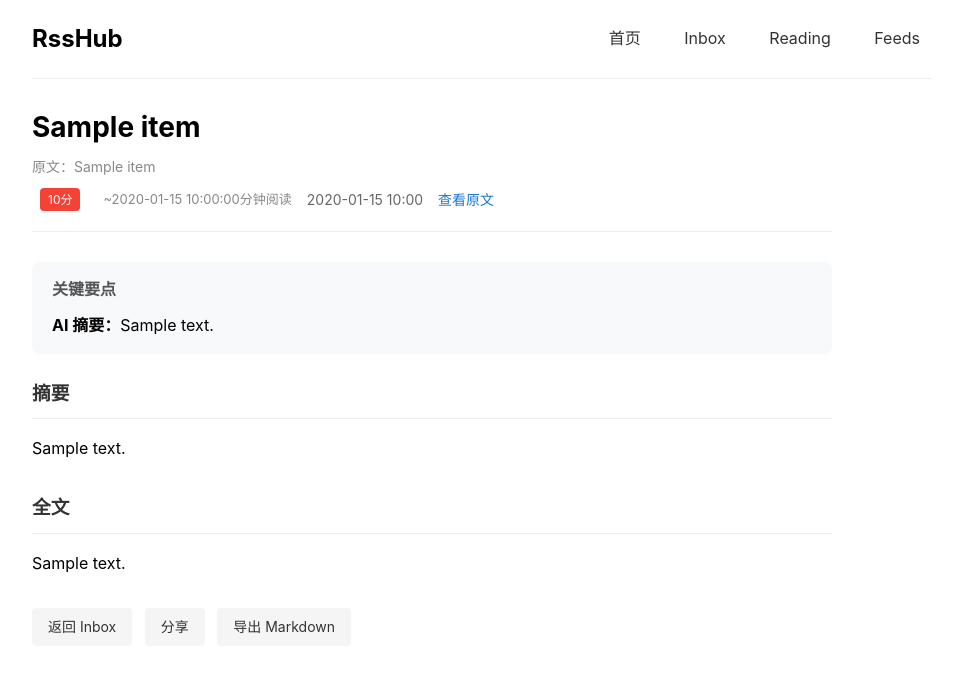
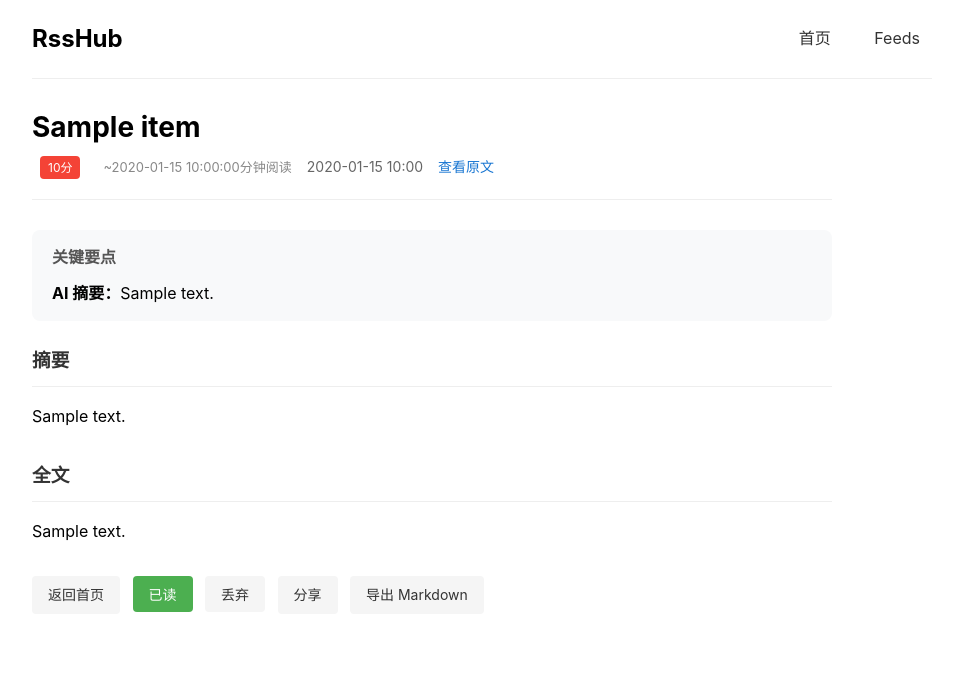
Before and after one commit to lucyfer81/RssHub, a FastAPI app: template app/templates/item_detail.html in a window 1280 px wide. Shown: the top 673 px of the page, without its empty margins (158-1121 px from the left). Run offline with FastAPI, Linux system fonts and the light colour scheme; the template is opened without the code that fills it: most values are stand-ins (such as "Sample title", 1, 10 or a date in 2020); parts of the project's set-up code (start-up, migrations or seed data) failed here and were passed over.

Commit message:
refactor: update templates - home page, remove translation display, simplify status
Co-Authored-By: Claude Opus 4.6 <noreply@anthropic.com>

```diff
--- a/app/templates/base.html
+++ b/app/templates/base.html
@@ -114,8 +114,6 @@
         <h1>RssHub</h1>
         <nav class="nav">
             <a href="/" class="{% if active_nav == 'home' %}active{% endif %}">首页</a>
-            <a href="/inbox" class="{% if active_nav == 'inbox' %}active{% endif %}">Inbox</a>
-            <a href="/reading" class="{% if active_nav == 'reading' %}active{% endif %}">Reading</a>
             <a href="/feeds" class="{% if active_nav == 'feeds' %}active{% endif %}">Feeds</a>
         </nav>
     </div>
--- a/app/templates/item_detail.html
+++ b/app/templates/item_detail.html
@@ -1,17 +1,15 @@
 {% extends "base.html" %}
 
-{% block title %}{{ item.title_zh or item.title }} - RssHub{% endblock %}
+{% block title %}{{ item.title }} - RssHub{% endblock %}
 
 {% block content %}
 <div class="item-detail">
     <div class="item-header">
-        <h1>{{ item.title_zh or item.title }}</h1>
-        {% if item.title_zh and item.title != item.title_zh %}
-        <div class="original-title">原文：{{ item.title }}</div>
-        {% endif %}
+        <h1>{{ item.title }}</h1>
         <div class="item-info">
-            {% if item.score_summary %}
-            <span class="score {% if item.score_summary >= 70 %}high{% elif item.score_summary >= 40 %}medium{% else %}low{% endif %}">{{ item.score_summary|int }}分</span>
+            {% set score = item.score_full or item.score_summary %}
+            {% if score %}
+            <span class="score {% if score >= 70 %}high{% elif score >= 40 %}medium{% else %}low{% endif %}">{{ score|int }}分</span>
             {% endif %}
             {% if item.read_time_minutes %}
             <span class="read-time">~{{ item.read_time_minutes }}分钟阅读</span>
@@ -46,41 +44,28 @@
     <div class="content-section">
         <h3>摘要</h3>
         <div class="markdown-content">
-            {{ (item.summary_zh or item.summary) | markdown | safe }}
+            {{ item.summary | markdown | safe }}
         </div>
     </div>
 
     {% if item.content %}
     <div class="content-section">
-        <h3>全文{% if item.content_zh %}（中文）{% endif %}</h3>
-        <div class="markdown-content">
-            {{ (item.content_zh or item.content) | markdown | safe }}
-        </div>
-    </div>
-
-    {% if item.content_zh and item.content != item.content_zh %}
-    <details class="original-content">
-        <summary>查看英文原文</summary>
+        <h3>全文</h3>
         <div class="markdown-content">
             {{ item.content | markdown | safe }}
         </div>
-    </details>
-    {% endif %}
+    </div>
     {% endif %}
 
     <div class="actions">
-        {% if item.status == 'inbox' %}
-        <a href="/inbox" class="btn btn-secondary">返回 Inbox</a>
-        <button class="btn btn-primary" onclick="moveToReading({{ item.id }})">标记为阅读</button>
-        <button class="btn btn-secondary" onclick="discard({{ item.id }})">丢弃</button>
-        {% elif item.status == 'reading' %}
-        <a href="/reading" class="btn btn-secondary">返回阅读列表</a>
-        <button class="btn btn-success" onclick="markRead({{ item.id }})">标记已读</button>
+        {% if item.status == 'unread' %}
+        <a href="/" class="btn btn-secondary">返回首页</a>
+        <button class="btn btn-success" onclick="markRead({{ item.id }})">已读</button>
         <button class="btn btn-secondary" onclick="discard({{ item.id }})">丢弃</button>
         {% elif item.status == 'read' %}
-        <a href="/inbox" class="btn btn-secondary">返回 Inbox</a>
+        <a href="/" class="btn btn-secondary">返回首页</a>
         {% else %}
-        <a href="/inbox" class="btn btn-secondary">返回 Inbox</a>
+        <a href="/" class="btn btn-secondary">返回首页</a>
         {% endif %}
         <a href="/items/{{ item.id }}/share" class="btn btn-secondary">分享</a>
         <a href="/items/{{ item.id }}/markdown" class="btn btn-secondary" download>导出 Markdown</a>
@@ -88,17 +73,6 @@
 </div>
 
 <script>
-async function moveToReading(id) {
-    const response = await fetch(`/items/${id}`, {
-        method: 'PATCH',
-        headers: { 'Content-Type': 'application/json' },
-        body: JSON.stringify({ status: 'reading' })
-    });
-    if (response.ok) {
-        window.location.href = '/reading';
-    }
-}
-
 async function markRead(id) {
     const response = await fetch(`/items/${id}`, {
         method: 'PATCH',
@@ -106,7 +80,7 @@ async function markRead(id) {
         body: JSON.stringify({ status: 'read' })
     });
     if (response.ok) {
-        window.location.href = '/reading';
+        window.location.href = '/';
     }
 }
 
@@ -114,10 +88,10 @@ async function discard(id) {
     const response = await fetch(`/items/${id}`, {
         method: 'PATCH',
         headers: { 'Content-Type': 'application/json' },
-        body: JSON.stringify({ status: 'discarded' })
+        body: JSON.stringify({ status: 'read' })
     });
     if (response.ok) {
-        window.location.href = '/inbox';
+        window.location.href = '/';
     }
 }
 </script>
```
Also changed, not shown: app/templates/home.html (renamed from app/templates/reading.html, +9 -30 lines), app/templates/inbox.html (deleted, +0 -67 lines).
